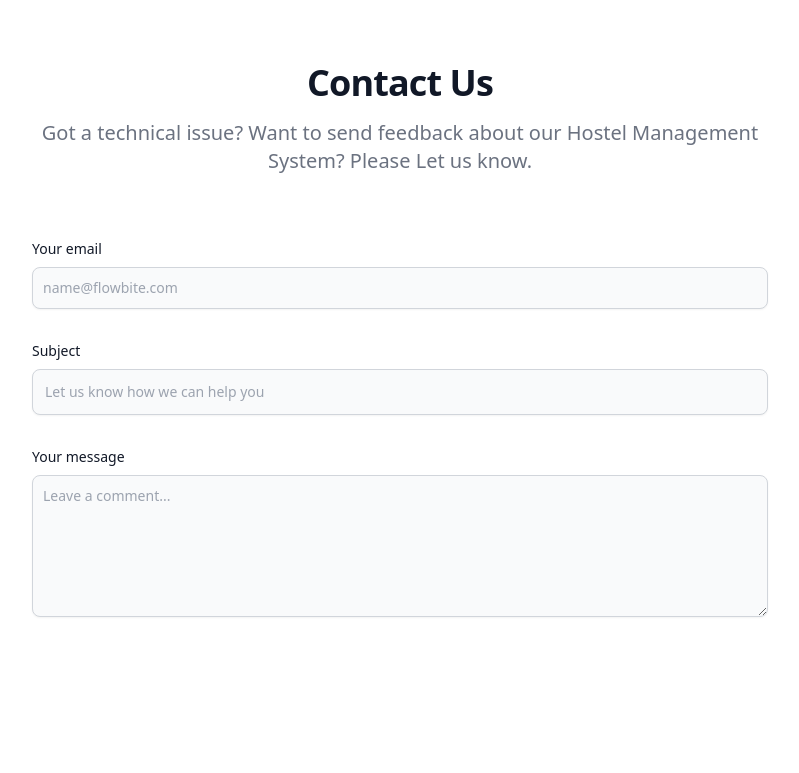
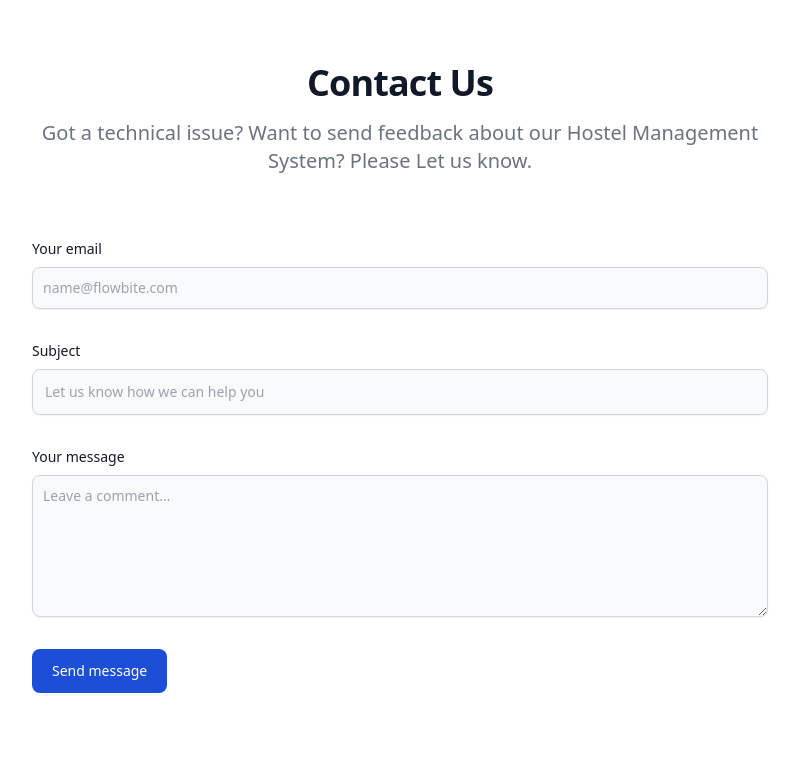
Before and after one commit to Rashminda121/NSpace, a PHP site: page /student/contact.php in a window 1280 px wide. Shown: the part 58-831 px from the top of the page, without its empty margins (240-1039 px from the left). Run offline with PHP 8.4, Linux system fonts and the light colour scheme; some libraries are stand-ins or nearby versions.

Commit message:
modifications

```diff
--- a/student/contact.php
+++ b/student/contact.php
@@ -25,7 +25,7 @@
               <label for="message" class="block mb-2 text-sm font-medium text-gray-900 dark:text-gray-400">Your message</label>
               <textarea id="message" rows="6" class="block p-2.5 w-full text-sm text-gray-900 bg-gray-50 rounded-lg shadow-sm border border-gray-300 focus:ring-primary-500 focus:border-primary-500 dark:bg-gray-700 dark:border-gray-600 dark:placeholder-gray-400 dark:text-white dark:focus:ring-primary-500 dark:focus:border-primary-500" placeholder="Leave a comment..."></textarea>
           </div>
-          <button type="submit" class="py-3 px-5 text-sm font-medium text-center text-white rounded-lg bg-primary-700 sm:w-fit hover:bg-primary-800 focus:ring-4 focus:outline-none focus:ring-primary-300 dark:bg-primary-600 dark:hover:bg-primary-700 dark:focus:ring-primary-800">Send message</button>
+          <button type="submit" class="py-3 px-5 text-sm font-medium text-center text-white rounded-lg bg-blue-700 sm:w-fit hover:bg-blue-800 focus:ring-4 focus:outline-none focus:ring-blue-300 dark:bg-blue-600 dark:hover:bg-blue-700 dark:focus:ring-blue-800">Send message</button>
       </form>
   </div>
 </section>
```
